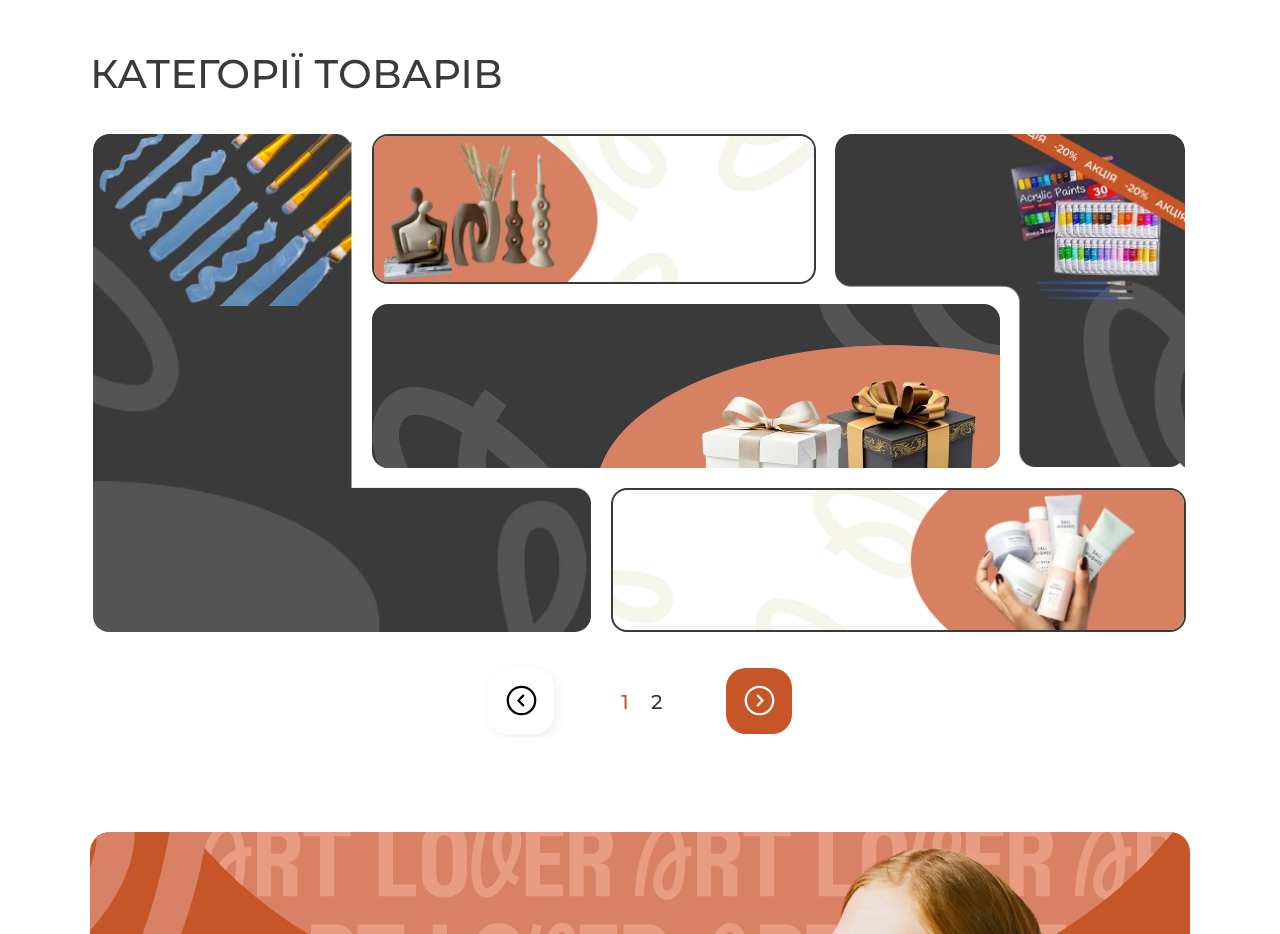
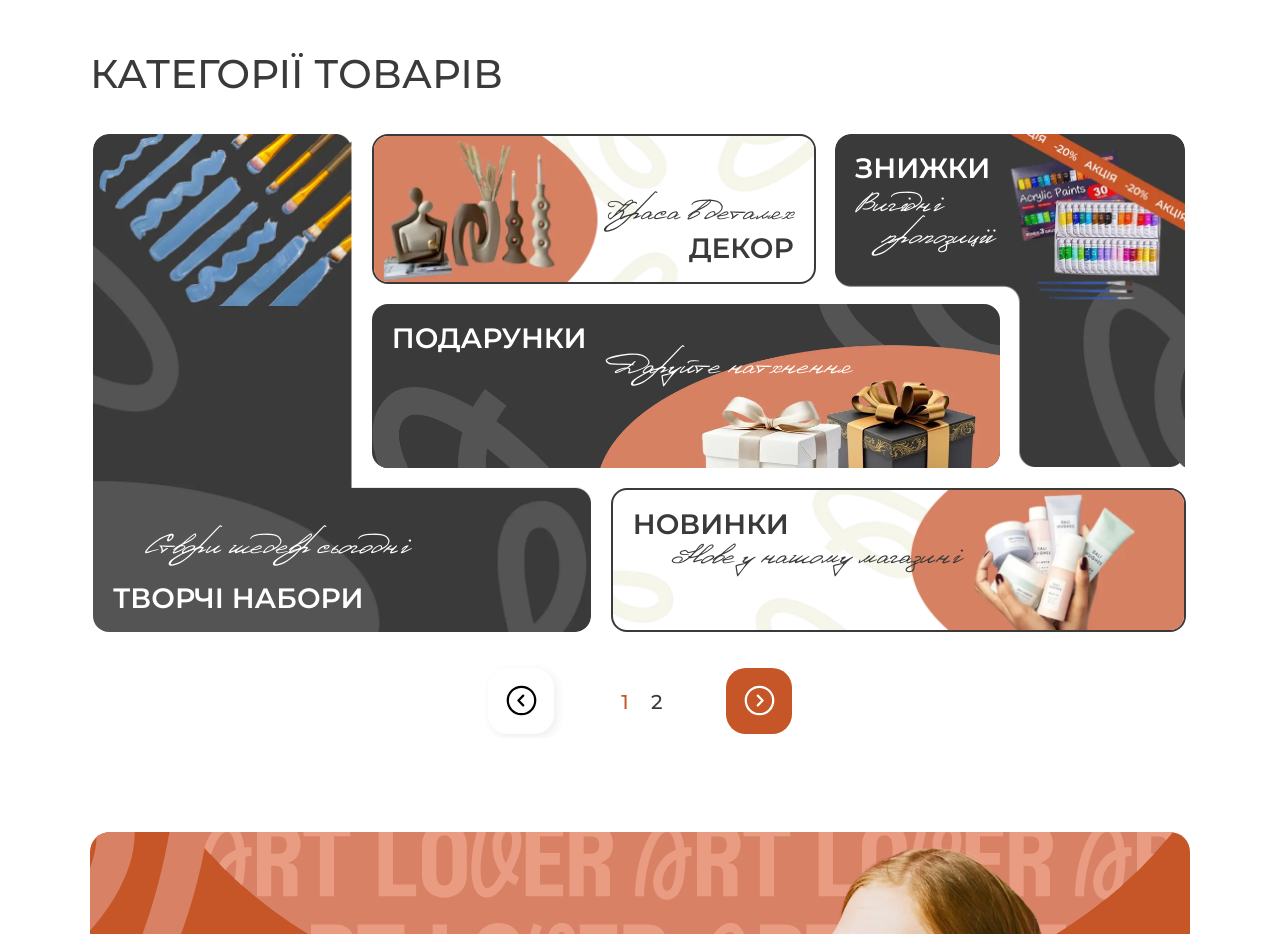
Before and after one commit to cyanidium-dev/art-lover-frontend, a Next.js app: page / in a window 1280 px wide. Shown: the part 900-1834 px from the top of the page. Built offline with nearby package versions, Linux system fonts and the light colour scheme.

Commit message:
added slide one for desktop

```diff
--- a/src/modules/home/categories/categoriesSlidesDesk/CategorySlideOneDesk.tsx
+++ b/src/modules/home/categories/categoriesSlidesDesk/CategorySlideOneDesk.tsx
@@ -11,49 +11,98 @@ export default function CategorySlideOneDesk({
 }: CategorySlideOneDeskProps) {
   return (
     <div className="hidden md:flex gap-5">
-      <div className="relative w-[45.5%] aspect-square rounded-[16px] overflow-hidden">
+      <Link
+        href={`/products/${categories[0]?.slug}`}
+        className="flex flex-col justify-end relative z-10 w-[45.5%] p-5 aspect-square rounded-[16px] overflow-hidden"
+      >
         <Image
           src="/images/homePage/categories/slideOneDesk/imageOne.webp"
           alt="background"
           fill
           sizes="50vw"
+          className="-z-10"
         />
-      </div>
+        <p className="mb-2 lg:mb-3 xl:mb-5 ml-8 font-denistina text-[20px] lg:text-[32px] leading-none text-white">
+          {categories[0]?.description}
+        </p>
+        <h3 className="text-[18px] lg:text-[28px] font-semibold leading-none uppercase text-white">
+          {categories[0]?.title}
+        </h3>
+      </Link>
       <div className="flex flex-col gap-y-5 w-[18.7%]">
-        <div className="relative md:ml-[-150px] lg:ml-[-207px] xl:ml-[-239px] md:w-[221%] lg:w-[217%] md:aspect-[447/156] lg:aspect-[447/151] border-2 border-dark bg-white rounded-[16px] overflow-hidden">
+        <Link
+          href={`/products/${categories[1]?.slug}`}
+          className="flex flex-col justify-end items-end relative z-10 md:ml-[-150px] lg:ml-[-207px] xl:ml-[-239px] md:w-[221%] lg:w-[217%] p-5 md:aspect-[447/156] lg:aspect-[447/151] border-2 border-dark bg-white rounded-[16px] overflow-hidden"
+        >
           <Image
             src="/images/homePage/categories/slideOneDesk/imageTwo.webp"
             alt="background"
-            className="object-cover"
+            className="-z-10 object-cover"
             fill
           />
-        </div>
-        <div className="relative md:ml-[-150px] lg:ml-[-207px] xl:ml-[-239px] md:w-[312.5%] lg:w-[307.3%] md:aspect-[633/154] lg:aspect-[633/165] bg-dark rounded-[16px] overflow-hidden">
+          <p className="mb-1 font-denistina text-[20px] lg:text-[32px] leading-none text-dark">
+            {categories[1]?.description}
+          </p>
+          <h3 className="text-[18px] lg:text-[28px] font-semibold leading-none uppercase text-dark">
+            {categories[1]?.title}
+          </h3>
+        </Link>
+        <Link
+          href={`/products/${categories[2]?.slug}`}
+          className="block relative z-10 md:ml-[-150px] lg:ml-[-207px] xl:ml-[-239px] md:w-[312.5%] lg:w-[307.3%] p-5 md:aspect-[633/154] lg:aspect-[633/165] bg-dark rounded-[16px] overflow-hidden"
+        >
           <Image
             src="/images/homePage/categories/slideOneDesk/imageThree.webp"
             alt="background"
-            className="object-cover"
+            className="-z-10 object-cover"
             fill
           />
-        </div>
-        <div className="relative lg:ml-[2px] xl:ml-0 md:w-[291%] lg:w-[281%] md:aspect-[579/150] lg:aspect-[579/145] border-2 border-dark bg-white rounded-[16px] overflow-hidden">
+          <h3 className="text-[18px] lg:text-[28px] font-semibold leading-none uppercase text-white">
+            {categories[2]?.title}
+          </h3>
+          <p className="ml-[140px] lg:ml-[214px] font-denistina text-[20px] lg:text-[32px] leading-none text-white">
+            {categories[2]?.description}
+          </p>
+        </Link>
+        <Link
+          href={`/products/${categories[3]?.slug}`}
+          className="block relative z-10 lg:ml-[2px] xl:ml-0 md:w-[291%] lg:w-[281%] p-5 md:aspect-[579/150] lg:aspect-[579/145] border-2 border-dark bg-white rounded-[16px] overflow-hidden"
+        >
           <Image
             src="/images/homePage/categories/slideOneDesk/imageFour.webp"
             alt="background"
-            className="object-cover"
+            className="-z-10 object-cover"
             fill
           />
-        </div>
+          <h3 className="mb-1 text-[18px] lg:text-[28px] font-semibold leading-none uppercase text-dark">
+            {categories[3]?.title}
+          </h3>
+          <p className="ml-[39px] font-denistina text-[20px] lg:text-[32px] leading-none text-dark">
+            {categories[3]?.description}
+          </p>
+        </Link>
       </div>
       <div className="md:w-[33%] lg:w-[32%] rounded-[16px] overflow-hidden">
-        <div className="relative aspect-[353/336]">
+        <Link
+          href={`/products/${categories[4]?.slug}`}
+          className="block relative z-10 p-5 aspect-[353/336]"
+        >
           <Image
             src="/images/homePage/categories/slideOneDesk/imageFive.webp"
             alt="background"
-            className="object-cover"
+            className="-z-10 object-cover"
             fill
           />
-        </div>
+          <h3 className="mb-2 text-[18px] lg:text-[28px] font-semibold leading-none uppercase text-white">
+            {categories[4]?.title}
+          </h3>
+          <p className="font-denistina text-[20px] lg:text-[32px] leading-none text-white">
+            {categories[4]?.description?.split(' ')[0]}
+          </p>
+          <p className="ml-7 font-denistina text-[20px] lg:text-[32px] leading-none text-white">
+            {categories[4]?.description?.split(' ')[1]}
+          </p>
+        </Link>
       </div>
     </div>
   );
```
